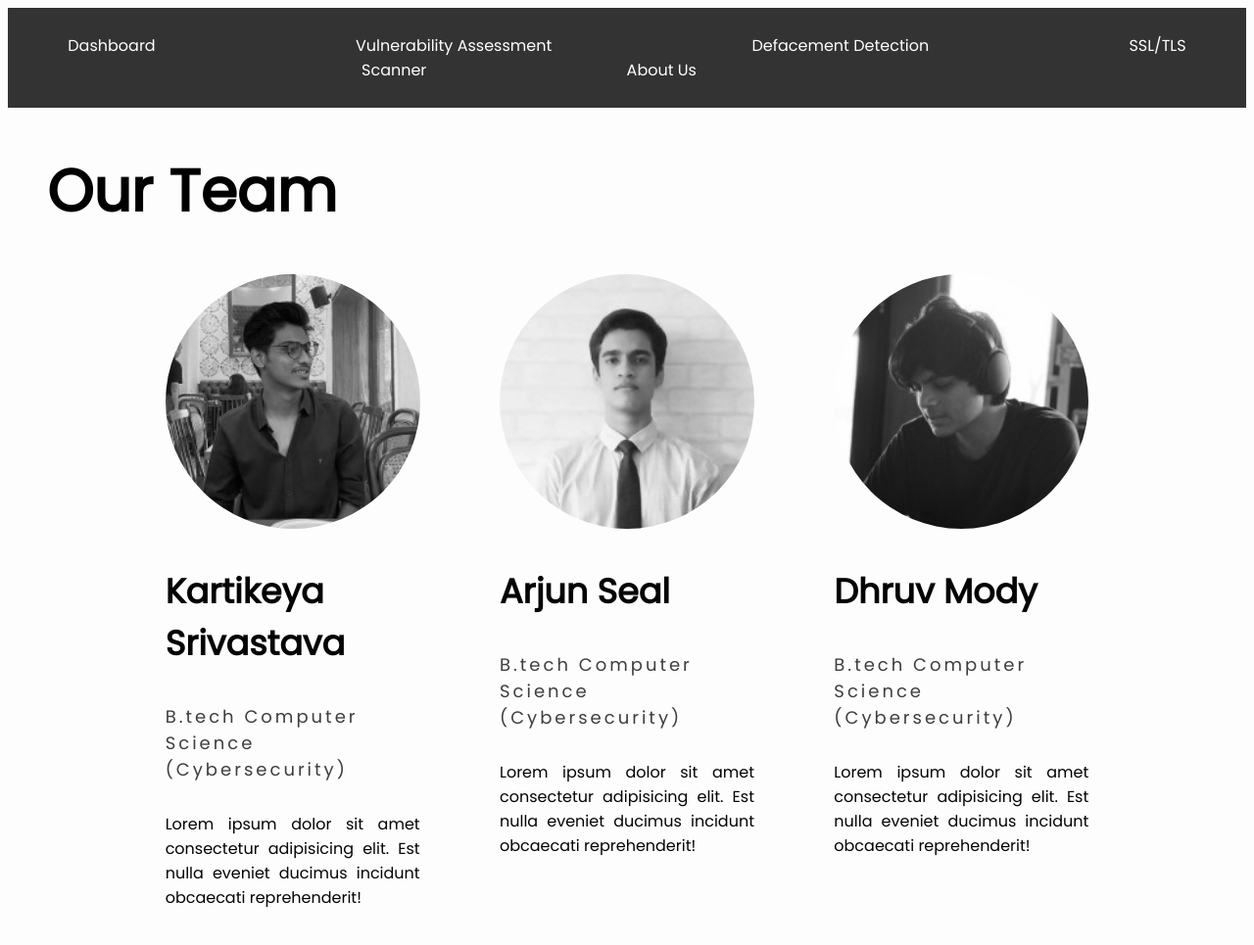
After one commit to frndlyFACE/VADD_System, a Flask app: page /about-us in a window 1280 px wide. The commit adds this page. Shown: the whole page at 98% size. Run offline with Flask 3, Linux system fonts and the light colour scheme.

Commit message:
About us page

```diff
--- a/main.py
+++ b/main.py
@@ -206,5 +206,9 @@ def perform_sslscan(target_host):
     else:
         return f"Error: {stderr}"
 
+@app.route('/about-us')
+def about_us():
+    return render_template('about-us.html')
+
 if __name__ == "__main__":
     app.run(debug=True)
--- a/static/css/main.css
+++ b/static/css/main.css
@@ -1,4 +1,11 @@
+@import url('https://fonts.googleapis.com/css2?family=Poppins&display=swap');
 /* Basic styling for the navigation bar */
+
+* {
+    box-sizing: border-box;
+    font-family: 'Poppins', sans-serif;
+}
+
 header {
     background-color: #333;
     color: #fff;
@@ -112,22 +119,3 @@ nav ul li a:hover {
     color: #fff; /* Text color inverted to white */
     overflow: auto;
 }
-
-#about-us {
-    position: absolute;
-    bottom: 0;
-    left: 0;
-    width: 100%;
-    padding: 20px;
-    background-color: #f5f5f5;
-}
-
-#about-us h2 {
-    font-size: 24px;
-    color: #333;
-}
-
-#about-us p {
-    font-size: 16px;
-    color: #666;
-}
--- /dev/null
+++ b/templates/about-us.html
@@ -0,0 +1,130 @@
+{% extends 'base.html' %}
+
+{% block head %}
+<title>About Us</title>
+
+<style>
+@import url('https://fonts.googleapis.com/css2?family=Poppins&display=swap');
+
+/* * {
+    padding: 0;
+    margin: 0;
+} */
+
+body {
+    background-color: #fdfdfd;
+    font-family: "Poppins", sans-serif;
+}
+
+.container {
+    margin: 20px 40px;
+    color: #030303;
+}
+
+.heading {
+    font-size: 60px;
+    color: rgb(0, 0, 0);
+}
+
+.profiles {
+    display: flex;
+    justify-content: space-around;
+    margin: 20px 80px;
+}
+
+.profile {
+    flex-basis: 260px;
+}
+
+.profile .profile-img {
+    height: 260px;
+    width: 260px;
+    border-radius: 50%;
+    filter: grayscale(100%);
+    cursor: pointer;
+    transition: 400ms;
+}
+
+.profile:hover .profile-img {
+    filter: grayscale(0%);
+}
+
+.user-name {
+    margin-top: 30px;
+    font-size: 35px;
+}
+
+.profile h5 {
+    font-size: 18px;
+    font-weight: 100;
+    letter-spacing: 3px;
+    color: #3f3d3d;
+}
+
+.profile p {
+    font-size: 16px;
+    margin-top: 20px;
+    text-align: justify;
+}
+
+@media only screen and (max-width: 1150px) {
+    .profiles {
+        flex-direction: column;
+    }
+    .profile {
+        display: flex;
+        flex-direction: column;
+        align-items: center;
+    }
+    .profile p {
+        text-align: center;
+        margin: 20px 60px 80px 60px;
+        font-size: 20px;
+    }
+}
+
+@media only screen and (max-width: 900px) {
+    .heading {
+        font-size: 40px;
+        color: rgb(255, 255, 255);
+        text-align: center;
+    }
+    .profiles {
+        margin: 20px 0;
+    }
+    .profile p {
+        margin: 20px 10px 80px 10px;
+    }
+}
+
+</style>
+
+{% endblock %}
+
+{% block body %}
+
+<div class="container">
+    <h1 class="heading">Our Team</h1>
+    <div class="profiles">
+        <div class="profile">
+            <img src="{{ url_for('static', filename='images/Kartikeya_Srivastava.jpeg') }}" alt="Kartikeya_Srivastava" class="profile-img">
+            <h3 class="user-name">Kartikeya Srivastava</h3>
+            <h5>B.tech Computer Science (Cybersecurity)</h5>
+            <p>Lorem ipsum dolor sit amet consectetur adipisicing elit. Est nulla eveniet ducimus incidunt obcaecati reprehenderit!</p>
+        </div>
+        <div class="profile">
+            <img src="{{ url_for('static', filename='images/Arjun_Seal.jpeg') }}" alt="Arjun_Seal" class="profile-img">
+            <h3 class="user-name">Arjun Seal</h3>
+            <h5>B.tech Computer Science (Cybersecurity)</h5>
+            <p>Lorem ipsum dolor sit amet consectetur adipisicing elit. Est nulla eveniet ducimus incidunt obcaecati reprehenderit!</p>
+        </div>
+        <div class="profile">
+            <img src="{{ url_for('static', filename='images/Dhruv_Mody.jpeg') }}" alt="Dhruv_Mody" class="profile-img">
+            <h3 class="user-name">Dhruv Mody</h3>
+            <h5>B.tech Computer Science (Cybersecurity)</h5>
+            <p>Lorem ipsum dolor sit amet consectetur adipisicing elit. Est nulla eveniet ducimus incidunt obcaecati reprehenderit!</p>
+        </div>
+    </div>
+</div>
+
+{% endblock %}
--- a/templates/base.html
+++ b/templates/base.html
@@ -14,6 +14,7 @@
                 <li><a href="/VA">Vulnerability Assessment</a></li>
                 <li><a href="/Defacement">Defacement Detection</a></li>
                 <li><a href="/sslscan">SSL/TLS Scanner</a></li>
+                <li><a href="/about-us">About Us</a></li>
             </ul>
         </nav>
     </header>
--- a/templates/dashboard.html
+++ b/templates/dashboard.html
@@ -20,10 +20,6 @@
         <section id="ssl-tls-scanner">
             <!-- Content for SSL/TLS Scanner Page -->
         </section>
-        <section id="about-us">
-            <h2>About Us</h2>
-            <p>Lorem ipsum dolor sit amet, consectetur adipiscing elit. Sed id libero odio. Nullam sit amet scelerisque justo. Proin vel ex nec mi vulputate mattis. Donec lacinia metus ac turpis euismod, in eleifend urna tincidunt.</p>
-        </section>
     </main>
 </div>
 
```
Also changed, not shown: static/images/Arjun_Seal.jpeg (added), static/images/Dhruv_Mody.jpeg (added), static/images/Kartikeya_Srivastava.jpeg (added).
